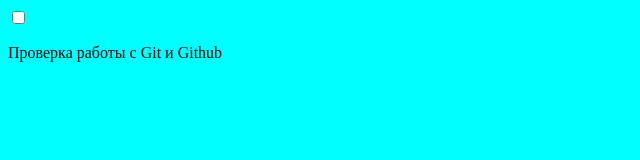
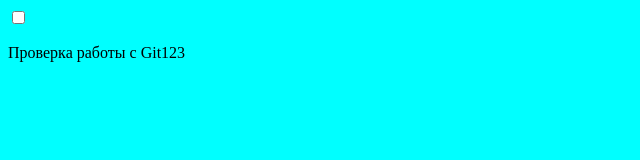
Before and after one commit to LemeshAnton/test, a plain HTML site: page index.html in a window 1280 px wide. Shown: the full height of the page, 0-640 px from the left. Drawn offline with Linux system fonts and the light colour scheme.

Commit message:
Test commit

```diff
--- a/index.html
+++ b/index.html
@@ -9,6 +9,6 @@
   </head>
   <body>
     <input id="check" type="checkbox" />
-    <p>Проверка работы с Git и Github</p>
+    <p>Проверка работы с Git123</p>
   </body>
 </html>
```
